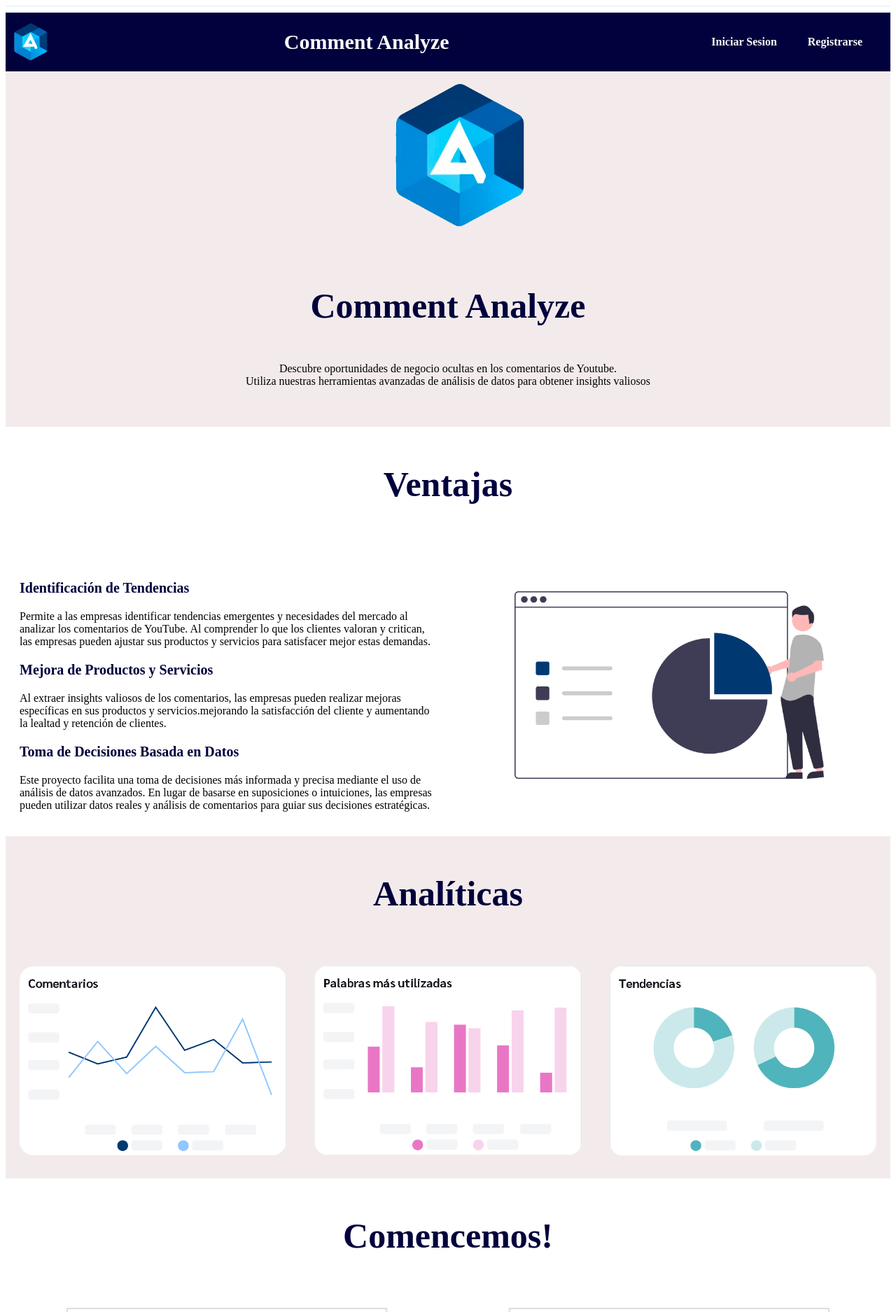
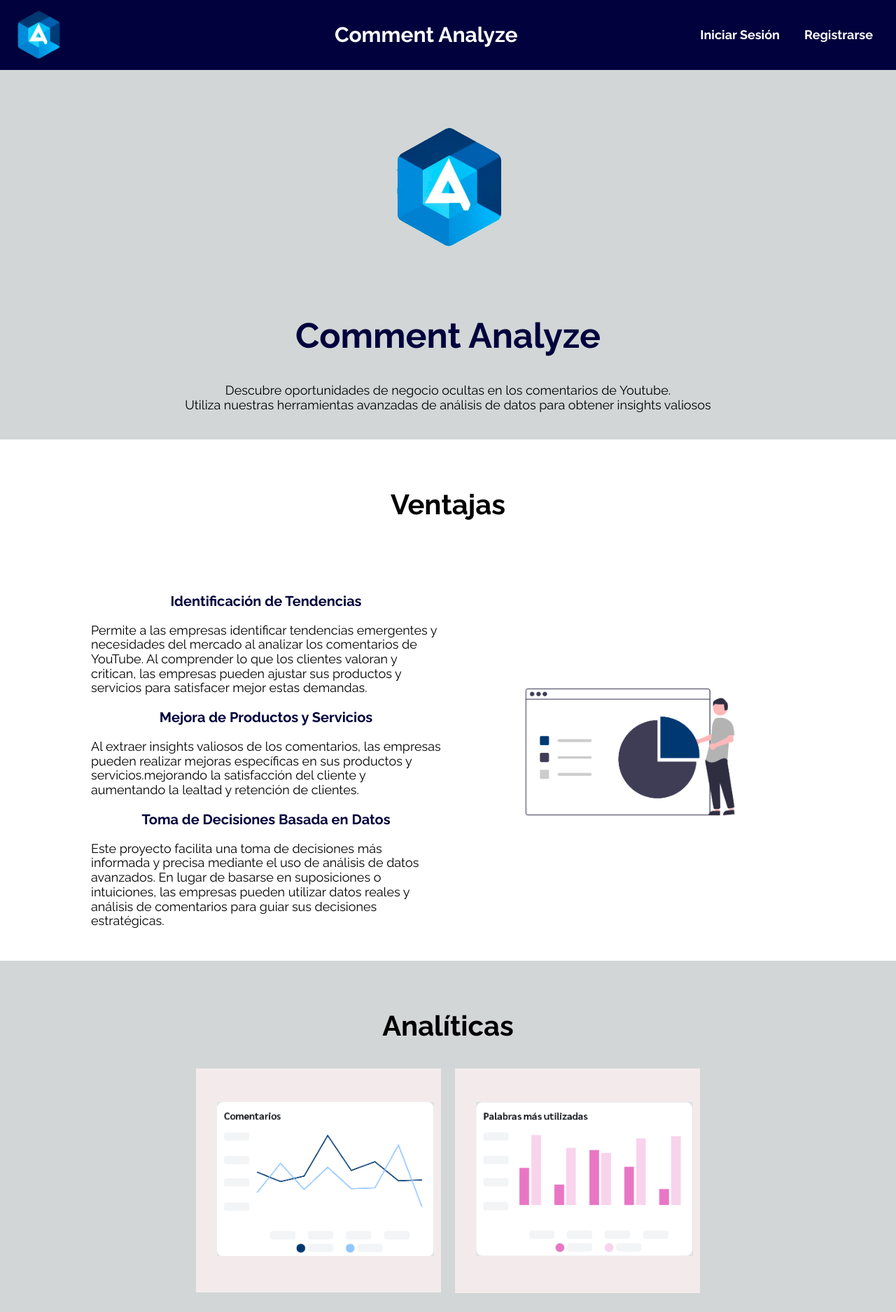
Before and after one commit to Erickkase/Backend, a Flask app: page / in a window 1280 px wide. Shown: the top 1875 px of the page at 70% size. Run offline with Flask 3, Linux system fonts and the light colour scheme.

Commit message:
Cambie detalles visuales

```diff
--- a/Front/static/CSS/pagina_inicial.css
+++ b/Front/static/CSS/pagina_inicial.css
@@ -1,26 +1,31 @@
+body{
+    font-family: "Raleway", sans-serif;
+    font-optical-sizing: auto;
+    font-style: normal;
+    font-size: 18px;
+}
+
 .imagen_inicio{
-    height: 70%;
-    width: 70%;
-    border-radius: 20px;
+    height: 200px;
+    width: 200px;
+    margin: 50px 25px 0px 0px;
 }
 
 .imagen_banner{
-    height: 5%;
-    width: 5%;
+    height: 80px;
+    width: 80px;
     border-radius: 20px;
     padding-right: 0%;
     padding-left: 0%;
 }
 
 .imagen_2{
-    height: 100%;
-    width: 100%;
-    border-radius: 20px;
+    width: 400px;
+    margin: 10px;
 }
 
 .imagen_3{
-    height: 25%;
-    width: 25%;
+    width: 100px;
     border-radius: 20px;
 }
 
@@ -29,24 +34,30 @@
     background-color: rgb(1, 1, 61);
     display: flex;
     align-items:center;
-    align-items:left;
     justify-content: space-between;
-    padding-top: 0%;
-    padding-left: 0%;
-    padding-right: 0%;
     font-weight: bold;
+    padding: 10px;
 }
 
 .h1_inicio{
     color: white;
     font-size: 30px;
     text-align: center;
-    padding-left: 0%;
-    padding-right: 0%;
+    flex-grow: 1;
+    margin: 0;
+    width: 100%;
+    margin-left: 150px;
 }
-.h1_pag1{
+.h2_pag1{
     color: rgb(1, 1, 61);
     font-size: 50px;
+    margin: 40px;
+}
+
+.h3_pag1{
+    color: rgb(0, 0, 0);
+    font-size: 40px;
+    margin: 50px 0px 0px;
 }
 .h1_pag2{
     color: rgb(1, 1, 61);
@@ -54,13 +65,17 @@
 }
 
 .ul_inicio{
-    display: inline-block;
-    padding: 0px 20px;
+    list-style: none;
+    display: flex;
+    justify-content: center;
+    width: 500px;
+    gap: 15px;
+    margin: 0;
+    padding: 0;
 }
 
 .li_inicio {
-    display: inline-block;
-    padding: 0px 20px;
+    margin: 10px;
 }
 .a_inicio{
     color: white;
@@ -77,65 +92,55 @@ a:hover{
     padding-top: 0%;
 
 }
-p.letras{
-    font-size: 50px;
-    margin: 0;
-}
 
-p {
-    font-size: 50px;
-    margin: 0;
-}
 .boxsin {
     width: 1000px;
     padding: 20px;
-    background-color: #f3ebeb;
     text-align: center;
 }
 .box {
     width: 1000px;
     padding: 20px;
-    background-color: #f3ebeb;
+    background-color: #e2e2e2;
     border: 2px solid rgb(226, 221, 221);
     text-align: center;
     box-shadow: 0 4px 8px rgba(0, 0, 0, 0.1);
 }
 .container {
-    background-color: #f3ebeb;
+    background-color: rgb(210, 214, 214);
     display: flex;
     justify-content: center;
     align-items: center;
-    height: 100%;
+    padding: 0px 100px;
+    width: 100%;
+    flex-wrap: wrap;
 }
 .container1 {
-    background-color: #ffffff;
     display: flex;
     justify-content: center;
     align-items: center;
-    height: 100%;
+    padding: 0px 75px;
+    flex-wrap: wrap;
 }
 .boxsin1 {
-    width: 50%;
-    padding: 20px;
-    background-color: #ffffff;
-
+    width: 500px;
+    display: flex;
+    justify-content: center;
+    align-items: center;
+    flex-direction: column;
+    margin: 10px;
 }
 .boxsin4 {
-    width: 70%;
-    padding: 20px;
-    background-color: #ffffff;
     align-items: center;
-    border: 2px solid rgb(226, 221, 221);
     text-align: center;
-    box-shadow: 0 4px 8px rgba(0, 0, 0, 0.1);
-
+    width: 300px;
 }
 
 .boxsin2 {
-    width: 33%;
     padding: 20px;
     background-color: #f3ebeb;
-
+    width: 350px;
+    margin: 0px 10px 50px;
 }
 .boxsin12{
     width: 1000px;
@@ -147,15 +152,13 @@ p {
 
 .boton2{
     background-color: rgb(1, 1, 61);
-    border-bottom: rgb(1, 1, 61);
     color: #ffffff;
     width: 150px;
     height: 50px;
-    border-radius: 20px;
+    border-radius: 15px;
     font-size: 20px;
-
+    margin: 20px;
 }
 .boton2:hover{
-    background-color: white;
     color: rgb(45, 223, 230);
 }
--- a/Front/templates/pagina_inicial.html
+++ b/Front/templates/pagina_inicial.html
@@ -1,51 +1,56 @@
 <!DOCTYPE html>
 <html lang="en">
-
 <head>
     <meta charset="UTF-8">
     <title>Test</title>
     <link rel="stylesheet" href="{{url_for('static', filename='./CSS/pagina_inicial.css')}}">
+
+    <!--Api Google fonts-->
+    <link rel="preconnect" href="https://fonts.googleapis.com">
+    <link rel="preconnect" href="https://fonts.gstatic.com" crossorigin>
+    <link href="https://fonts.googleapis.com/css2?family=Raleway:ital,wght@0,100..900;1,100..900&display=swap" rel="stylesheet">
+
+    <!-- Normalizar Estilos -->
+    <link rel="stylesheet" href="{{url_for('static', filename='./CSS/normalize.css')}}">
 </head>
 
 <body>
     <header>
-        <hr style color="EEF5F6">
         <nav class="nav_inicio">
             <img src="{{url_for('static', filename='./Images/image.png')}}"  class="imagen_banner">
             <h1 class="h1_inicio">Comment Analyze</h1>
             <ul class="ul_inicio">
-                <li class="li_inicio"><a class="a_inicio" href="/InicioSesion"> Iniciar Sesion </a></li>
-                <li class="li_inicio"><a class="a_inicio" href="/Registrarse"> Registrarse </a></li>
+                <li class="li_inicio"><a class="a_inicio" href="/InicioSesion">Iniciar Sesión</a></li>
+                <li class="li_inicio"><a class="a_inicio" href="/Registrarse">Registrarse</a></li>
             </ul>
         </nav>
     </header>
+
     <div>
         <div class="container">
             <div >
-                <p align="center"><img src="{{url_for('static', filename='./Images/image.png')}}"  class="imagen_inicio"></p>
+                <p><img src="{{url_for('static', filename='./Images/image.png')}}"  class="imagen_inicio"></p>
             </div>
         </div>
 
         <div class="container">
             <div class="boxsin">
                 <p class="letras">
-                    <h1 class="h1_pag1">Comment Analyze</h1>
-                    <br>
+                    <h2 class="h2_pag1">Comment Analyze</h2>
                     Descubre oportunidades de negocio ocultas en los comentarios de Youtube.
                     <br>
                     Utiliza nuestras herramientas avanzadas de análisis de datos para obtener insights valiosos
-                    <br><br><br>
                 </p>
             </div>
         </div>
         <div class="container1">
             <div class="boxsin12">
-                <p align="center"><h1 class="h1_pag1">Ventajas</h1></p>
+                <p><h3 class="h3_pag1">Ventajas</h3></p>
             </div>
         </div>
         <div class="container1">
             <div class="boxsin1">
-                    <p align="left">
+                    <p>
                         <h3 class="h1_pag2">Identificación de Tendencias</h3>
                         Permite a las empresas identificar tendencias emergentes y necesidades del mercado al analizar los comentarios de YouTube. Al comprender lo que los clientes valoran y critican, las empresas pueden ajustar sus productos y servicios para satisfacer mejor estas demandas.
                         <br>
@@ -64,41 +69,43 @@
         </div>
         <div class="container">
             <div class="boxsin">
-                <p align="center"><h1 class="h1_pag1">Analíticas</h1></p>
+                <p><h1 class="h3_pag1">Analíticas</h1></p>
             </div>
         </div>
         <div class="container">
             <div class="boxsin2">
-                <p align="center"><img src="{{url_for('static', filename='./Images/imagen31.png')}}"  class="imagen_2"></p>
+                <p><img src="{{url_for('static', filename='./Images/imagen31.png')}}"  class="imagen_2"></p>
             </div>
             <div class="boxsin2">
-                <p align="center"><img src="{{url_for('static', filename='./Images/imagen32.png')}}" class="imagen_2"></p>
+                <p><img src="{{url_for('static', filename='./Images/imagen32.png')}}" class="imagen_2"></p>
             </div>
             <div class="boxsin2">
-                <p align="center"><img src="{{url_for('static', filename='./Images/imagen33.png')}}" class="imagen_2"></p>
+                <p><img src="{{url_for('static', filename='./Images/imagen33.png')}}" class="imagen_2"></p>
             </div>
         </div>
         <div class="container1">
             <div class="boxsin12">
-                <p align="center"><h1 class="h1_pag1">Comencemos!</h1></p>
+                <p><h1 class="h3_pag1">Comencemos!</h1></p>
             </div>
         </div>
         <div class="container1">
-            <div class="boxsin1" align="center">
+            <div class="boxsin1">
                 <div class="boxsin4">
-                    <p align="center"><img src="{{url_for('static', filename='./Images/logo1_1.png')}}" class="imagen_3"> </p> Toma Decisiones
+                    <p><img src="{{url_for('static', filename='./Images/logo1_1.png')}}" class="imagen_3"></p>
+                    Toma Decisiones
                 </div>
             </div>
-            <div class="boxsin1" align="center">
-                <div class="boxsin4" >
-                    <p align="center"><img src="{{url_for('static', filename='./Images/logo1_2.png')}}" class="imagen_3"> </p> Identifica Oportunidades
+            <div class="boxsin1">
+                <div class="boxsin4">
+                    <p><img src="{{url_for('static', filename='./Images/logo1_2.png')}}" class="imagen_3"></p>
+                    Identifica Oportunidades
                 </div>
             </div>
-
+        </div>
         </div>
 
         <div class="container1">
-            <div class="boxsin1" align="center">
+            <div class="boxsin1">
                 <a href="/InicioSesion"><input class="boton2" type="button" name="boton_comenzar" value="  Comenzar  " ></a>
                 <br><br><br>
             </div>
```
Also changed, not shown: Front/static/CSS/normalize.css (added).
